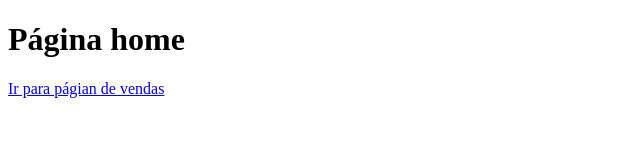
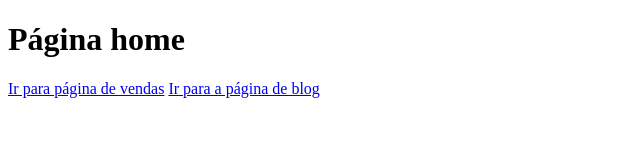
Before and after one commit to leosantoss04/aulagithub, a plain HTML site: page index.html in a window 1280 px wide. Shown: the whole page, without its empty margins (0-640 px from the left). Drawn offline with Linux system fonts and the light colour scheme.

Commit message:
Atualizações no layout

```diff
--- a/index.html
+++ b/index.html
@@ -7,6 +7,7 @@
  </head>
  <body>
     <h1>Página home</h1>
-    <a href="vendas.html">Ir para págian de vendas</a>
+    <a href="vendas.html">Ir para página de vendas</a>
+    <a href="blog.html"> Ir para a página de blog</a>
  </body>
  </html>
```
Also changed, not shown: blog.html (+1 -0 lines).
